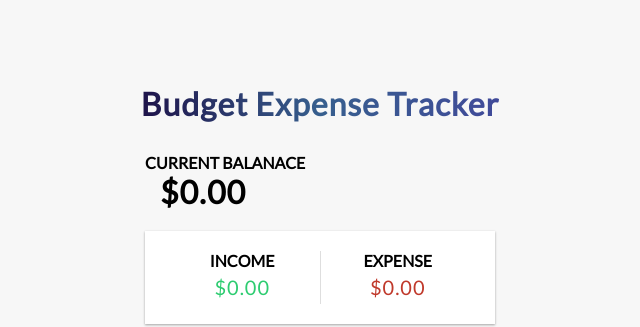
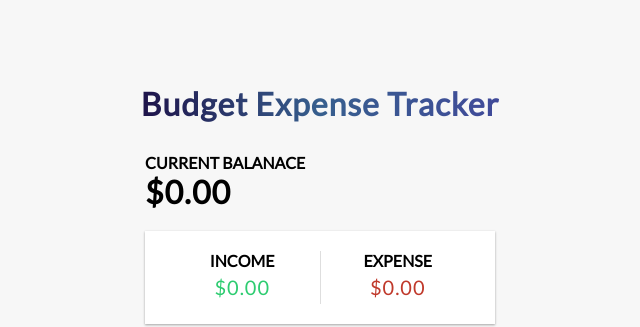
Before and after one commit to ericcxie/react-budget-expense-tracker, a React (Create React App) app: page / in a window 1280 px wide. Shown: the top 327 px of the page, without its empty margins (320-960 px from the left). Built offline with nearby package versions, Linux system fonts and the light colour scheme.

Commit message:
Update App.css

```diff
--- a/src/App.css
+++ b/src/App.css
@@ -29,13 +29,13 @@ body {
   background: linear-gradient(90deg, rgba(28,13,68,1) 0%, rgba(55,95,142,1) 50%, rgba(65,72,154,1) 100%);
   background-clip: text;
   color: transparent;
+  padding-left: 15px;
+  padding-right: 15px;
 }
 
 h1 {
   letter-spacing: 1px;
   margin: 0;
-  padding-left: 15px;
-  padding-right: 15px;
 }
 
 h3 {
```
